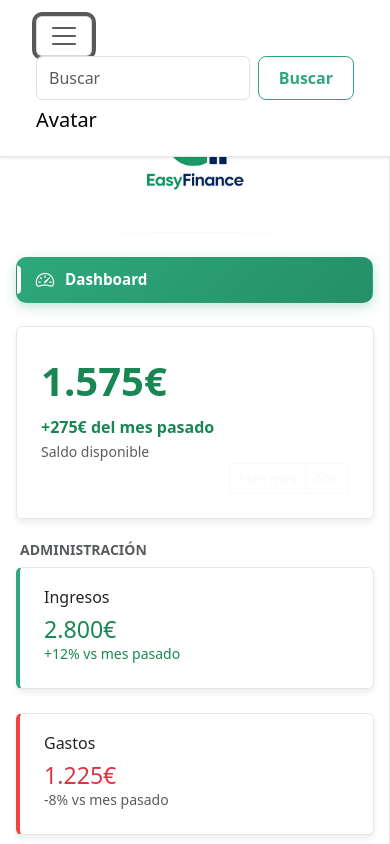
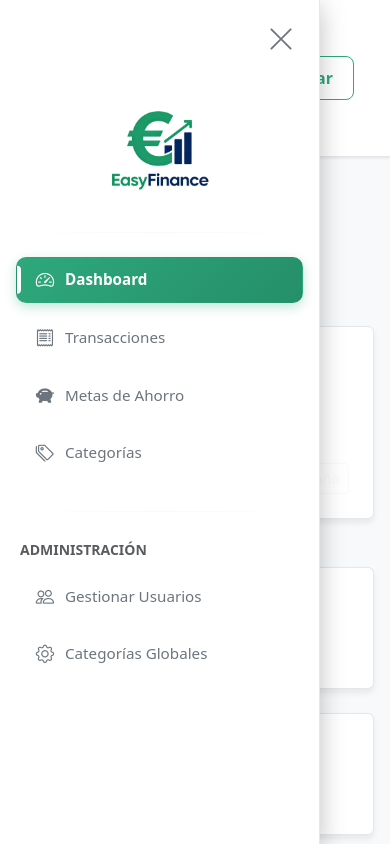
Before and after one commit to HectorSantanaC/EasyFinance, a website: page home.html in a window 390 px wide. Both pictures are taken after a click on the button "Abrir menú de navegación". Shown: the top 844 px of the page. Drawn offline with nearby package versions, Linux system fonts and the light colour scheme.

Commit message:
feat: mejorar responsive del sidebar en dispositivos móviles

```diff
--- a/css/style.css
+++ b/css/style.css
@@ -427,3 +427,17 @@ footer {
     justify-content: center;
   }
 }
+
+/* Sidebar */
+@media (max-width: 768px) {
+    .sidebar {
+    z-index: 1100;
+  }
+
+  .sidebar.collapse.show {
+    max-width: 320px;
+    z-index: 1100;
+    background: var(--bg-secondary);
+    box-shadow: 0 6px 24px rgba(0,0,0,0.25);
+  }
+}
```
